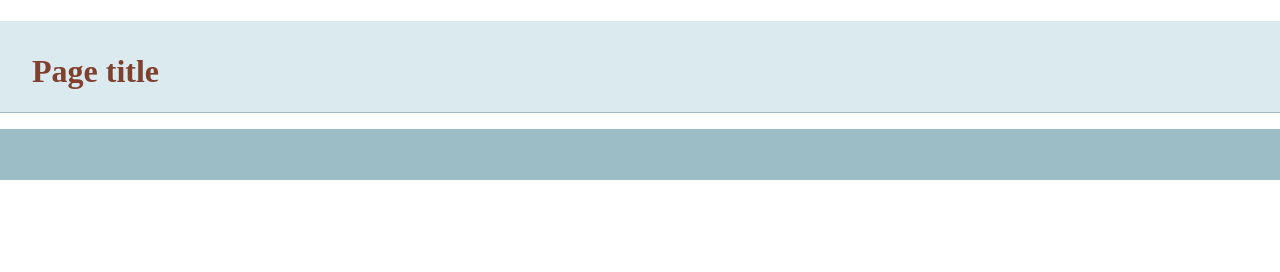
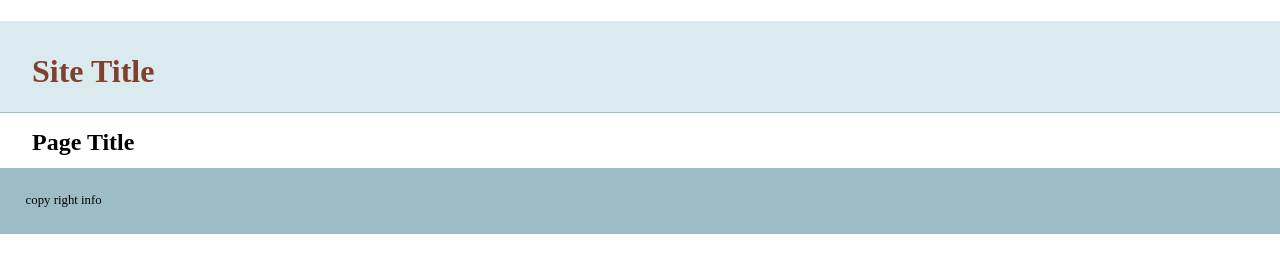
Before and after one commit to cralu001/aaseemmm, a plain HTML site: page index.html in a window 1280 px wide. Drawn offline with nearby package versions, Linux system fonts and the light colour scheme.

Commit message:
aded info to temp

```diff
--- a/index.html
+++ b/index.html
@@ -14,13 +14,14 @@
     </head>
     <body>
     <header>
-	<h1>Page title</h1>
+	<h1>Site Title</h1>
     </header>
     <nav id="pageNav">
     </nav>
     <main>
+		<h2>Page Title</h2>
     </main>
-    <footer>
+    <footer>copy right info
     </footer>
         <script>
 //use the modernizr load to load up external scripts. This will load the scripts asynchronously, but the order listed matters. Although it will load all scripts in parallel, it will execute them in the order listed
```
